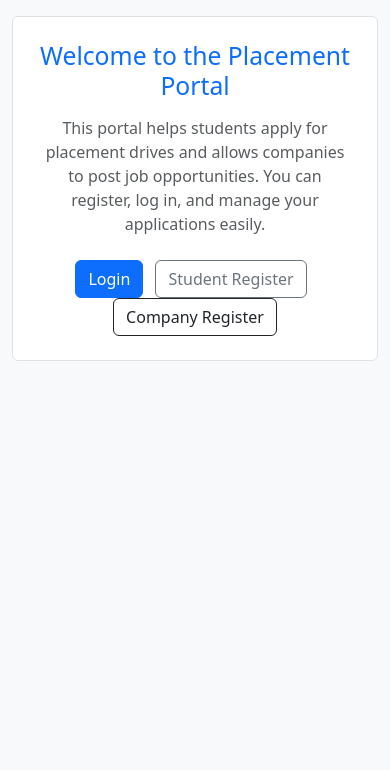
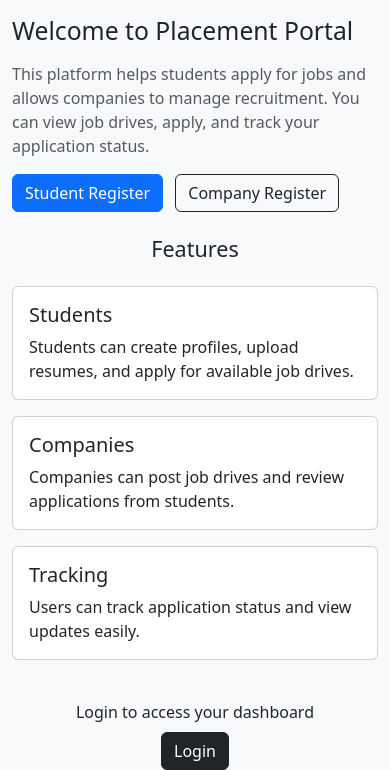
Before and after one commit to 23f1002994/Placement-Portal-Application, a Flask app: page / in a window 390 px wide. Shown: the part 76-846 px from the top of the page. Before the commit the page ends 437 px from the top, so only its background shows below. Run offline with Flask 3, Linux system fonts and the light colour scheme.

Commit message:
Milestone-PPA Responsive-UI

```diff
--- a/application/templates/home.html
+++ b/application/templates/home.html
@@ -2,39 +2,97 @@
 
 {% block content %}
 
-<div class="p-4 mb-4 bg-white border rounded">
+<div class="row align-items-center mb-4">
 
-    <div class="text-center">
+    <div class="col-md-6">
+        <h2 class="mb-3">Welcome to Placement Portal</h2>
 
-        <h2 class="text-primary">Welcome to the Placement Portal</h2>
-
-        <p class="mt-3 text-muted">
-            This portal helps students apply for placement drives and allows companies to post job opportunities.
-            You can register, log in, and manage your applications easily.
+        <p class="text-muted">
+            This platform helps students apply for jobs and allows companies to manage recruitment.
+            You can view job drives, apply, and track your application status.
         </p>
 
-        {% if not current_user.is_authenticated %}
+        <div class="mt-3">
+            {% if current_user.is_authenticated %}
 
-        <div class="mt-4">
+                {% if current_user.role == 'admin' %}
+                    <a href="{{ url_for('admin_dashboard') }}" class="btn btn-primary me-2">Admin Dashboard</a>
+                {% elif current_user.role == 'company' %}
+                    <a href="{{ url_for('company_dashboard') }}" class="btn btn-primary me-2">Company Dashboard</a>
+                {% elif current_user.role == 'student' %}
+                    <a href="{{ url_for('student_dashboard') }}" class="btn btn-primary me-2">Student Dashboard</a>
+                {% endif %}
 
-            <a href="{{ url_for('login') }}" class="btn btn-primary me-2">
-                Login
-            </a>
+            {% else %}
+                <a href="{{ url_for('reg_student') }}" class="btn btn-primary me-2">Student Register</a>
+                <a href="{{ url_for('reg_company') }}" class="btn btn-outline-dark">Company Register</a>
+            {% endif %}
+        </div>
+    </div>
 
-            <a href="{{ url_for('reg_student') }}" class="btn btn-outline-secondary me-2">
-                Student Register
-            </a>
+    <!-- <div class="col-md-6 text-center">
+        <img src="https://via.placeholder.com/400x250" class="img-fluid rounded" alt="Placement Portal">
+    </div> -->
 
-            <a href="{{ url_for('reg_company') }}" class="btn btn-outline-dark">
-                Company Register
-            </a>
+</div>
 
+
+
+
+<!-- Feature card -->
+<div class="text-center mb-4">
+    <h4>Features</h4>
+</div>
+
+<div class="row">
+
+    <div class="col-md-4 mb-3">
+        <div class="card">
+            <div class="card-body">
+                <h5 class="card-title">Students</h5>
+                <p class="card-text">
+                    Students can create profiles, upload resumes, and apply for available job drives.
+                </p>
+            </div>
         </div>
+    </div>
 
-        {% endif %}
 
+
+    <div class="col-md-4 mb-3">
+        <div class="card">
+            <div class="card-body">
+                <h5 class="card-title">Companies</h5>
+                <p class="card-text">
+                    Companies can post job drives and review applications from students.
+                </p>
+            </div>
+        </div>
+    </div>
+
+
+
+    <div class="col-md-4 mb-3">
+        <div class="card">
+            <div class="card-body">
+                <h5 class="card-title">Tracking</h5>
+                <p class="card-text">
+                    Users can track application status and view updates easily.
+                </p>
+            </div>
+        </div>
     </div>
 
 </div>
 
+
+
+<!-- login -->
+{% if not current_user.is_authenticated %}
+<div class="text-center mt-4">
+    <p class="mb-2">Login to access your dashboard</p>
+    <a href="{{ url_for('login') }}" class="btn btn-dark">Login</a>
+</div>
+{% endif %}
+
 {% endblock %}
```
Also changed, not shown: application/instance/placement.db.
